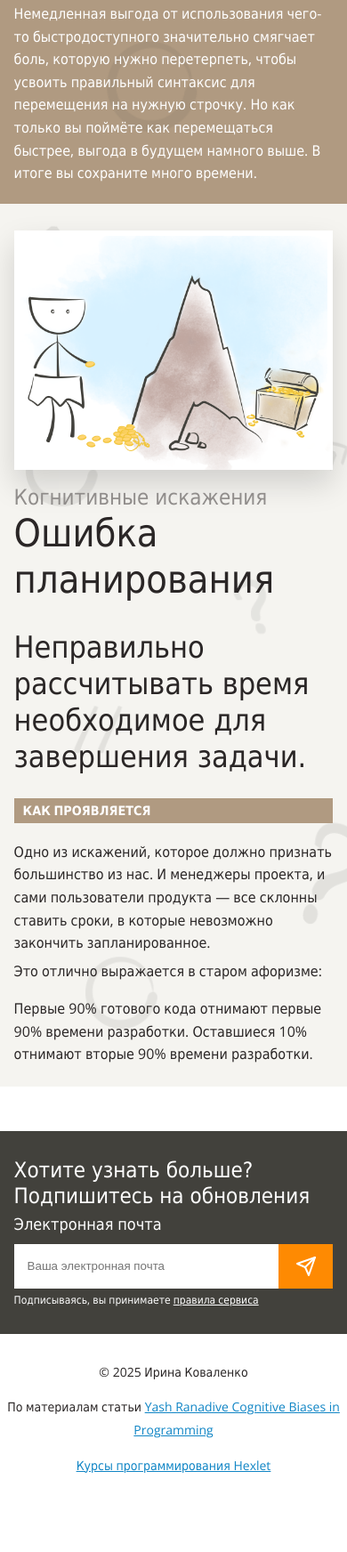
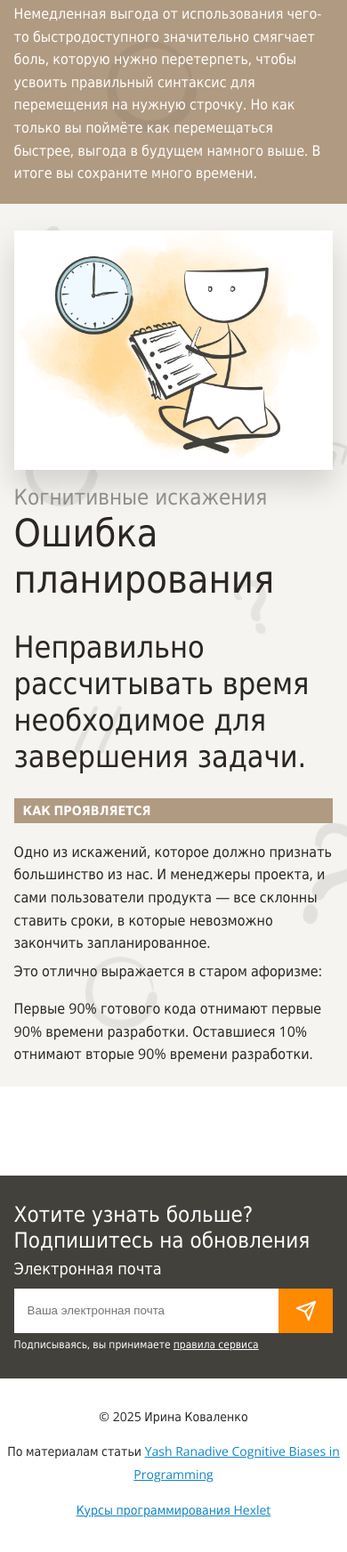
Before and after one commit to ikovalenkoby/layout-designer-project-lvl1, a website: page src/index.html in a window 390 px wide. Shown: the part 7312-9056 px from the top of the page at 89% size. Before the commit the page ends 9006 px from the top, so only its background shows below. Drawn offline with nearby package versions, Linux system fonts and the light colour scheme; a web font is replaced by a local one.

Commit message:
Ошибки: подправлены стили для футера и картинка

```diff
--- a/src/index.html
+++ b/src/index.html
@@ -222,7 +222,7 @@
     <div class="container">
       <div class="grid-2col">
         <div>
-          <img class="section-image" src="images/4.png" alt="Ошибка планирования" height="434">
+          <img class="section-image" src="images/5.png" alt="Ошибка планирования" height="434">
         </div>
         <div>
           <p class="main-theme mb-0">
@@ -247,7 +247,7 @@
     </div>
   </section>
 </main>
-<footer>
+<footer class="footer">
   <div class="container container--footer bg-brown">
     <div class="grid-2col align-center">
       <h3 class="footer-title">
--- a/src/styles/style.css
+++ b/src/styles/style.css
@@ -98,10 +98,13 @@ h3 {
   z-index: 2;
 }
 
+.footer {
+  padding-top: 100px;
+}
+
 .container--footer {
   margin: 0 auto;
-  margin-top: 100px;
-  margin-bottom: 76px;
+  margin-bottom: 74px;
   padding: 40px 55px;
 }
 
@@ -386,6 +389,10 @@ p {
   .contact-information {
     margin-bottom: 35px;
   }
+
+  .footer {
+    padding-top: 50px;
+  }
 }
 
 @media (max-width: 768px) {
```
